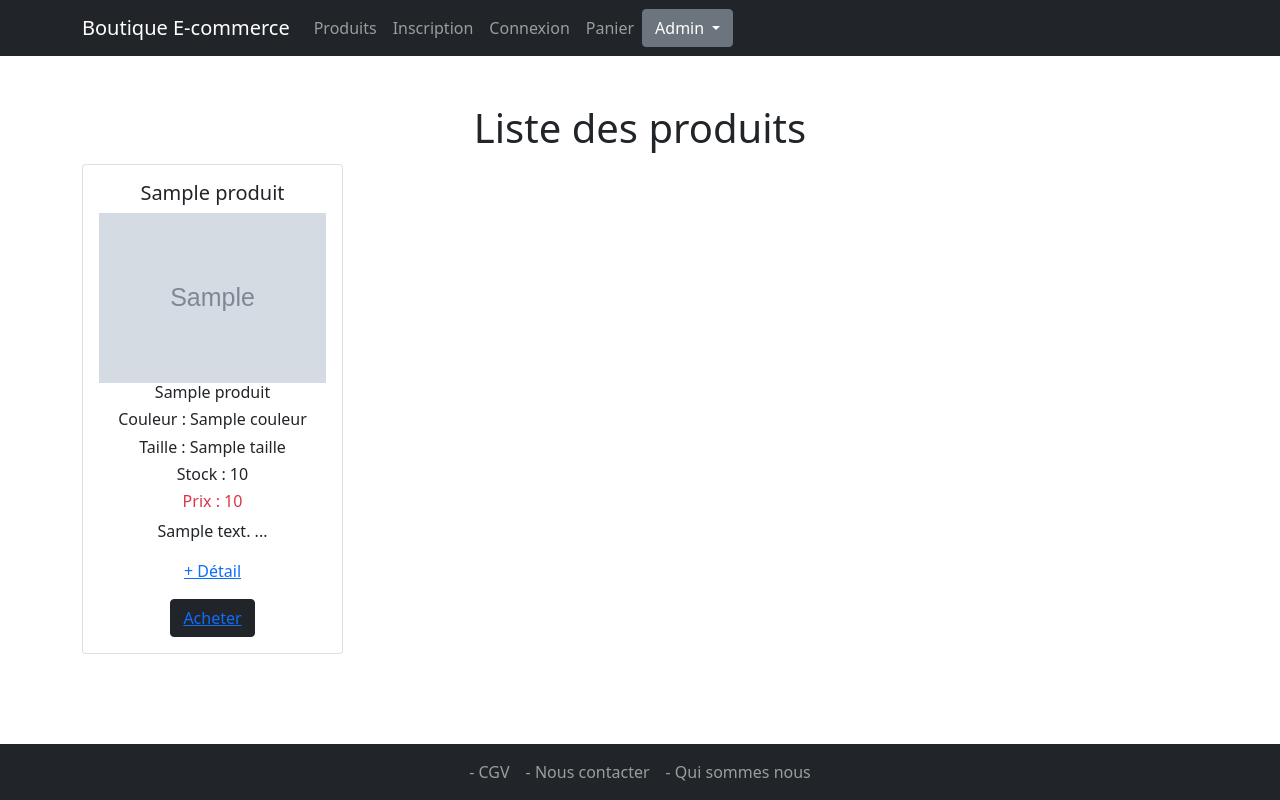
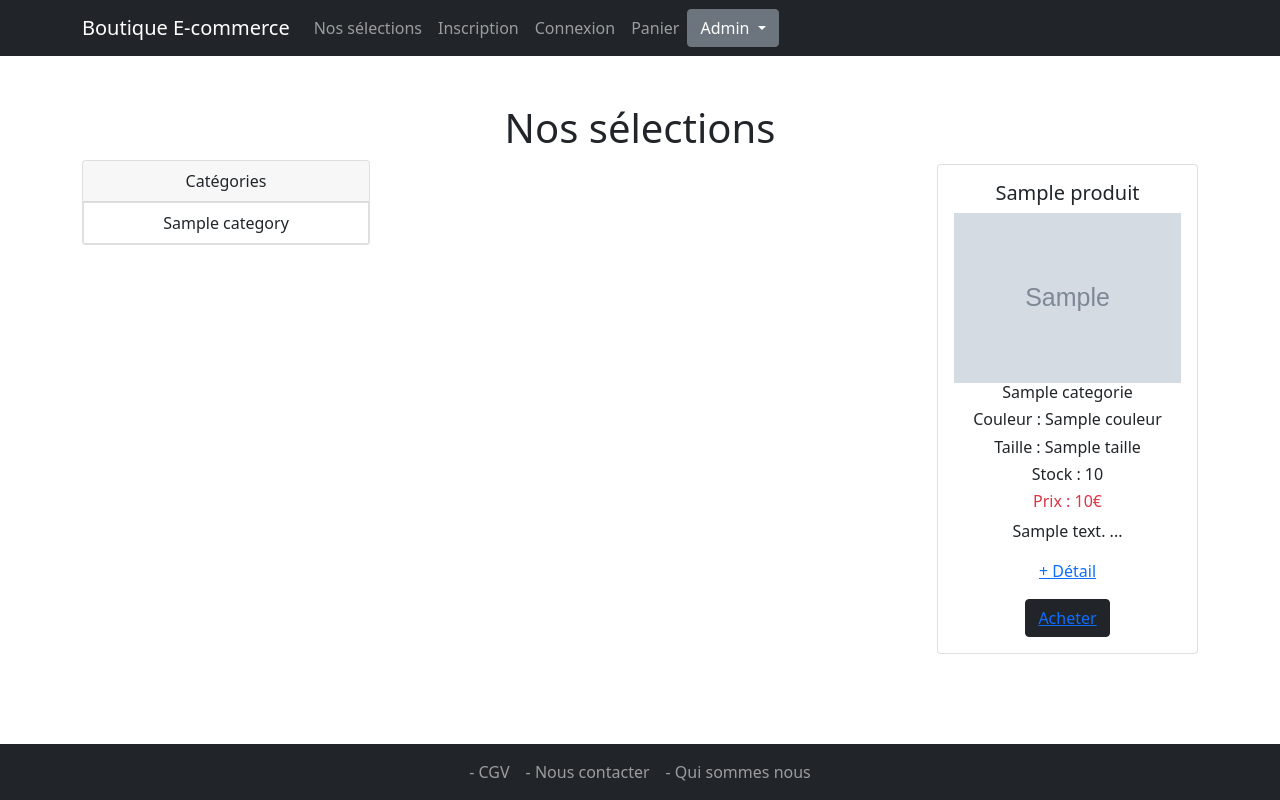
Before and after one commit to ThiSchenkel/boutique-e-commerce, a Symfony app: template templates/produit/AllProduits.html.twig in a window 1280 px wide. Run offline with Twig, Linux system fonts and the light colour scheme; the template is opened without the code that fills it: most values are stand-ins (such as "Sample title", 1, 10 or a date in 2020); grey boxes marked "Sample" are stand-in pictures; some libraries are stand-ins or nearby versions.

Commit message:
Categorie des produits et affichage twig

```diff
--- a/templates/admin/gestion-produits.html.twig
+++ b/templates/admin/gestion-produits.html.twig
@@ -28,8 +28,8 @@
       <td>{{ produit.description | slice(0,30)}}...</td>
       <td>{{ produit.couleur}}</td>
       <td>{{ produit.taille}}</td>
-      <td><img width="15%" src="{{ asset('uploads/' ~ produit.photo) }}" alt="{{produit.titre}}  "></td>
-      <td>{{ produit.prix}}</td>
+      <td><img width="15%" src="{{ asset('uploads/' ~ produit.photo) }}" alt="{{produit.titre}}"></td>
+      <td>{{ produit.prix}}€</td>
       <td>{{ produit.stock}}</td>
       <td>{{ produit.dateEnregistrement | date("d/m/Y")}}</td>
       <td scope="row">
--- a/templates/admin/oneProduit.html.twig
+++ b/templates/admin/oneProduit.html.twig
@@ -13,7 +13,7 @@ endblock %} {% block content %}
                         <h6>Couleur : {{ produit.couleur}}</h6>
                         <h6>Taille : {{ produit.taille}}</h6>
                         <h6>Stock : {{ produit.stock}}</h6>
-                        <h6 class='text-danger'>Prix : {{ produit.prix}}</h6>
+                        <h6 class='text-danger'>Prix : {{ produit.prix}}€</h6>
                         <p class="card-text my-3">{{ produit.description}}</p>
                         <button class="btn btn-dark"><a href="">Acheter</a></button>
                         <p class="text-success p-3"><a href="{{ path("admin_gestion_produit")}}"><em> ← Retour</em></a></p>
@@ -23,8 +23,4 @@ endblock %} {% block content %}
         </div>
     </div>
 </div>
-
-
-
-
 {% endblock %}
--- a/templates/home/index.html.twig
+++ b/templates/home/index.html.twig
@@ -1,8 +1,9 @@
 {% extends 'layout.html.twig' %} {% block title %}{{ parent() }}Accueil{%
 endblock %} {% block content %}
+
 <div class="row mt-5 justify-content-center text-center">
   <h1 class="text-dark">Bienvenue sur Boutique E-commerce!</h1>
-  <div class="container">
+  <div class="container-fluid">
     <div class="row">
       {% for produit in produit %}
       <div class="col col-md-3 mt-1">
@@ -18,7 +19,7 @@ endblock %} {% block content %}
             <h6>Couleur : {{ produit.couleur }}</h6>
             <h6>Taille : {{ produit.taille }}</h6>
             <h6>Stock : {{ produit.stock }}</h6>
-            <h6 class="text-danger">Prix : {{ produit.prix }}</h6>
+            <h6 class="text-danger">Prix : {{ produit.prix }} €</h6>
           </div>
         </div>
       </div>
@@ -26,4 +27,5 @@ endblock %} {% block content %}
     </div>
   </div>
 </div>
+
 {% endblock %}
--- a/templates/layout.html.twig
+++ b/templates/layout.html.twig
@@ -19,7 +19,7 @@
       <div class="collapse navbar-collapse" id="navbarSupportedContent">
         <ul class="navbar-nav mr-auto">
               <li class="nav-item">
-              <a class="nav-link" href="{{path("app_produit")}}"> Produits</a>
+              <a class="nav-link" href="{{path("app_produit")}}"> Nos sélections</a>
               </li>
               <li class="nav-item">
               <a class="nav-link" href="">Inscription</a>
@@ -61,7 +61,8 @@
    </div>
  {% endfor %}
 
- {% block content %}{% endblock %}
+ {% block content %}
+ {% endblock %}
 
 </main>
 
--- a/templates/produit/AllProduits.html.twig
+++ b/templates/produit/AllProduits.html.twig
@@ -1,20 +1,32 @@
-{% extends 'layout.html.twig' %} {% block title %}{{ parent() }}Tous les produits{% endblock %}
+{% extends 'layout.html.twig' %} {% block title %}{{ parent() }}Nos sélections{% endblock %}
 {% block content %}
 <div class="row mt-5 justify-content-center text-center">
-  <h1 class="text-dark">Liste des produits </h1>
+  <h1 class="text-dark">Nos sélections </h1>
   <div class="container">
     <div class="row">
-      {% for produit in allProduits %}
+      <div class="col">
+        <div class="card" style="width: 18rem;">
+          <div class="card-header">
+            Catégories
+          </div>
+                <ul class="list-group list-group-flush">
+                {% for categorie in categories %}
+                <a class="text-decoration-none" href="{{ path("produit_categorie", {id:categorie.id})}}"  ><li class="list-group-item btn btn-dark text-center">{{categorie.nom}}</li></a>
+              {% endfor %}
+                </ul>
+      </div>
+  </div>
+      {% for produit in produits %}
       <div class="col col-md-3 mt-1">
         <div class="card" style="width: 100%">
           <div class="card-body">
             <h5 class="card-title">{{ produit.titre }}</h5>
               <img width="100%" src="{{ asset('uploads/' ~ produit.photo) }}" alt="{{produit.titre}}">
-            <h6>{{ produit.titre}}</h6>
+            <h6>{{ produit.categorie.nom}}</h6>
             <h6>Couleur : {{ produit.couleur}}</h6>
             <h6>Taille : {{ produit.taille}}</h6>
             <h6>Stock : {{ produit.stock}}</h6>
-            <h6 class='text-danger'>Prix : {{ produit.prix}}</h6>
+            <h6 class='text-danger'>Prix : {{ produit.prix}}€</h6>
             <p class="card-text">{{ produit.description | slice(0,50)}} ...</p>
               <p><a href="{{ path("produit_show", {id:produit.id})}}">+ Détail</i></p>
               </a>
--- a/templates/produit/show.html.twig
+++ b/templates/produit/show.html.twig
@@ -13,7 +13,7 @@ endblock %} {% block content %}
                         <h6>Couleur : {{ produit.couleur}}</h6>
                         <h6>Taille : {{ produit.taille}}</h6>
                         <h6>Stock : {{ produit.stock}}</h6>
-                        <h6 class='text-danger'>Prix : {{ produit.prix}}</h6>
+                        <h6 class='text-danger'>Prix : {{ produit.prix}}€</h6>
                         <p class="card-text my-3">{{ produit.description}}</p>
                         <button class="btn btn-dark"><a href="">Acheter</a></button>
                         <p class="text-success p-3"><a href="{{ path("app_produit")}}"><em> ← Retour</em></a></p>
```
Also changed, not shown: src/Controller/ProduitController.php (+20 -3 lines), src/Form/ProduitType.php (+7 -0 lines), templates/admin/index.html.twig (deleted, +0 -20 lines), public/img/Desigual.jpg (added), public/uploads/Pantalon-ouvertures-ethnique-M-Christian-Lacroix62c55034a7d91.jpg (added), public/uploads/Sac-a-bandouliere-dentelle-arty62c555c8656e8.webp (added), public/uploads/T-shirt-tulle-M-Christian-Lacroix62c55884ab79a.jpg (added), public/uploads/Top-de-sport-floral62c5579fd89f9.webp (added).
